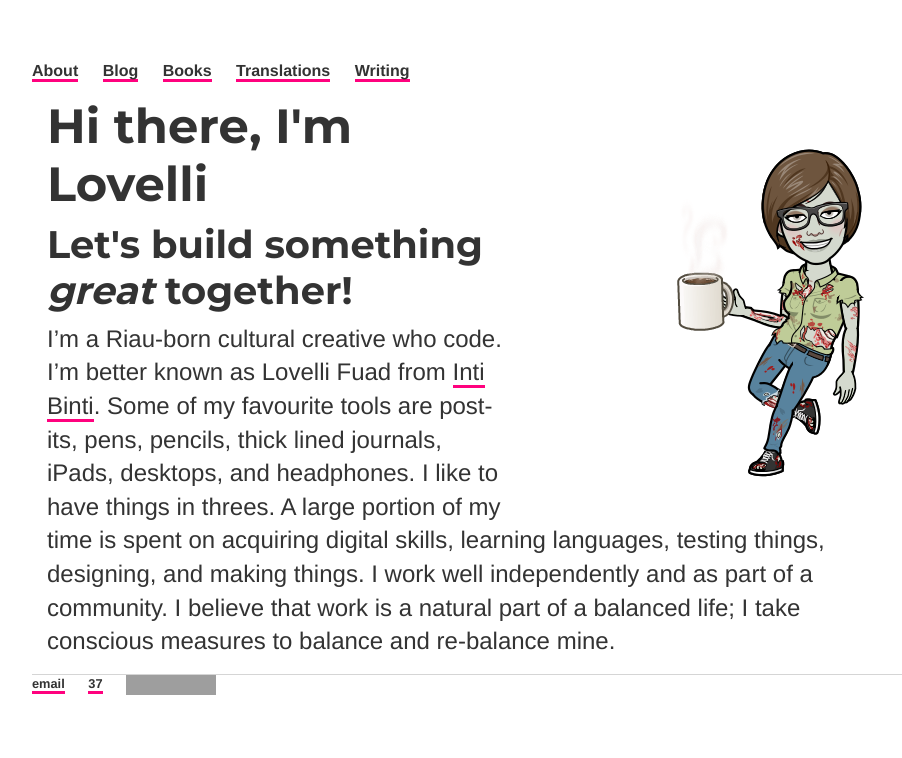
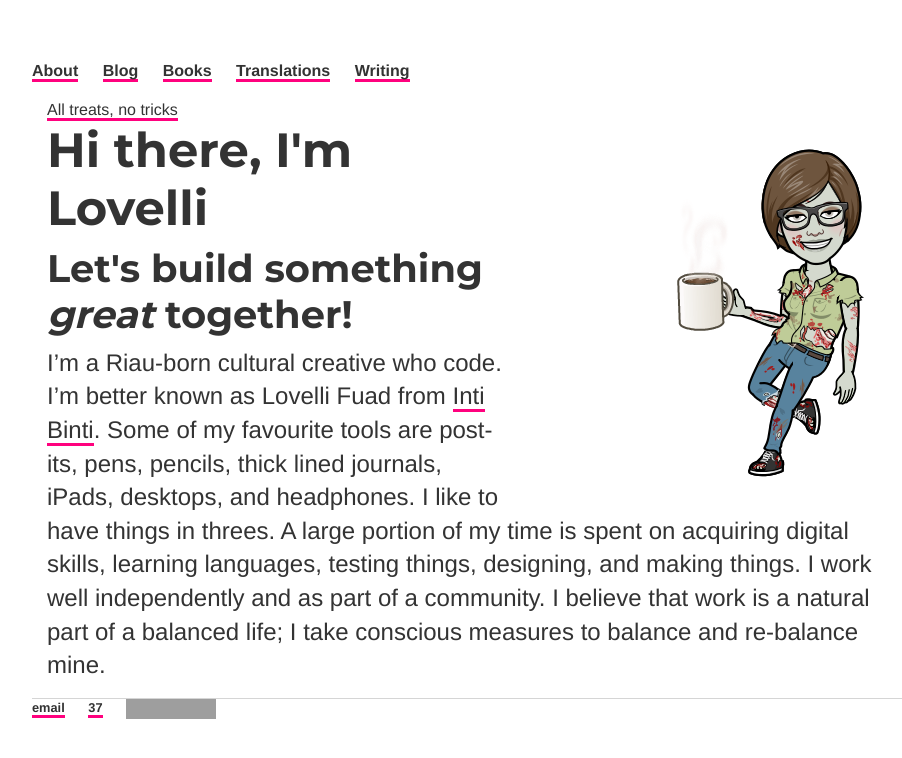
Before and after one commit to ariesti/ariesti.github.io, a Jekyll site: the page built from index.html, in a window 1280 px wide. Shown: the top 758 px of the page, without its empty margins (160-1062 px from the left). Built offline with Jekyll 4.4.1, drawn with Linux system fonts in a browser that asks for light colours; grey boxes are pictures that could not be loaded.

Commit message:
Update index.html

```diff
--- a/index.html
+++ b/index.html
@@ -4,8 +4,11 @@ title: Lovelli Fuad
 tagline: I am known to those who need to know me
 description: Towards digital humanities
 ---
-<div class="blurb">
+<div class="blurb1">
 	<img src="assets/1-Halloween.png" alt="Flowers in Chania" style="float:right" />
+	<a href='https://ko-fi.com/A085SKR'>All treats, no tricks</a>
+</div>
+<div class="blurb2">
 	<h1>Hi there, I'm Lovelli</h1>
 	<h3>Let's build something <i>great</i> together!</h3>
 	<p>I’m a Riau-born cultural creative who code.
@@ -15,4 +18,5 @@ description: Towards digital humanities
 	A large portion of my time is spent on acquiring digital skills, learning languages, testing things, designing, and making things.
 	I work well independently and as part of a community.
 	I believe that work is a natural part of a balanced life; I take conscious measures to balance and re-balance mine.</p>
-</div><!-- /.blurb -->
+</div>
+<!-- /.blurb -->
```
